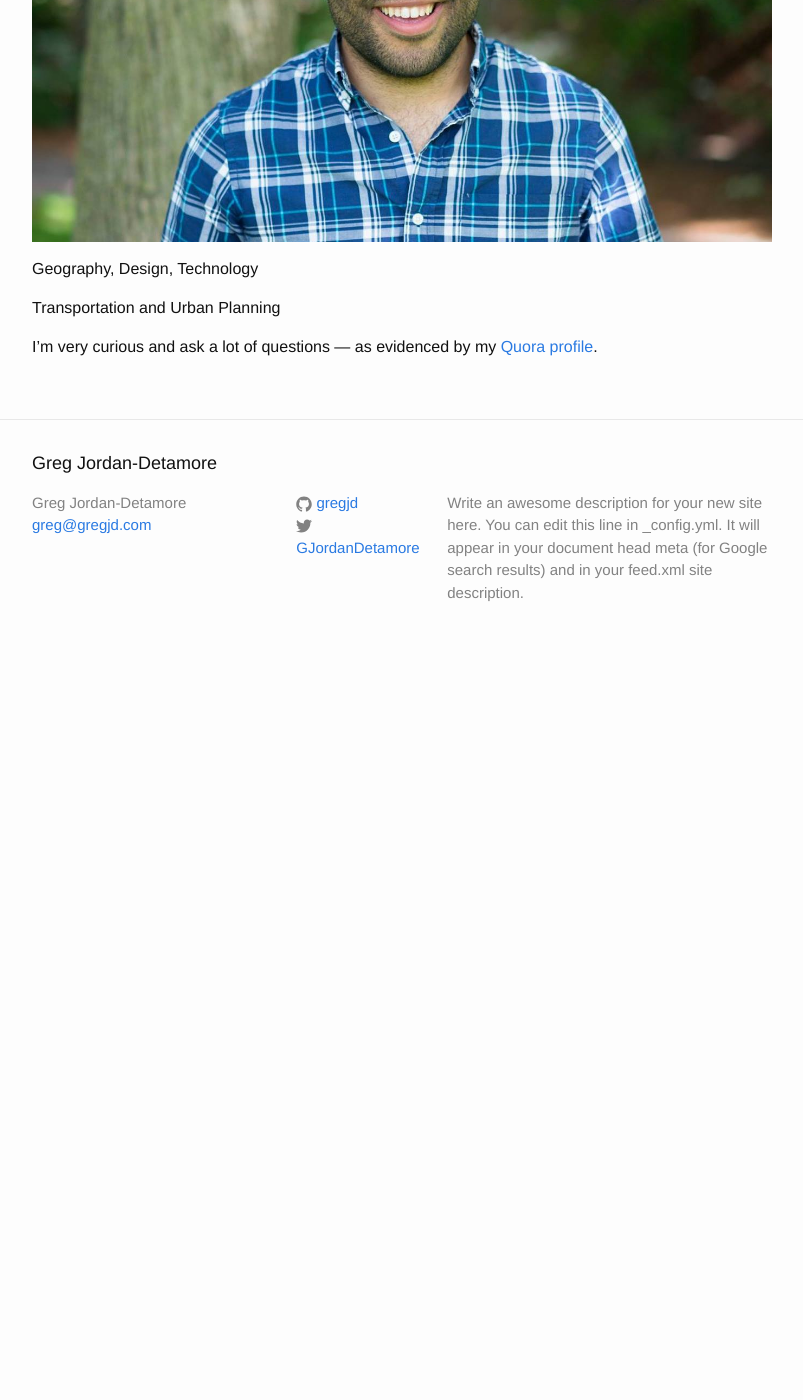
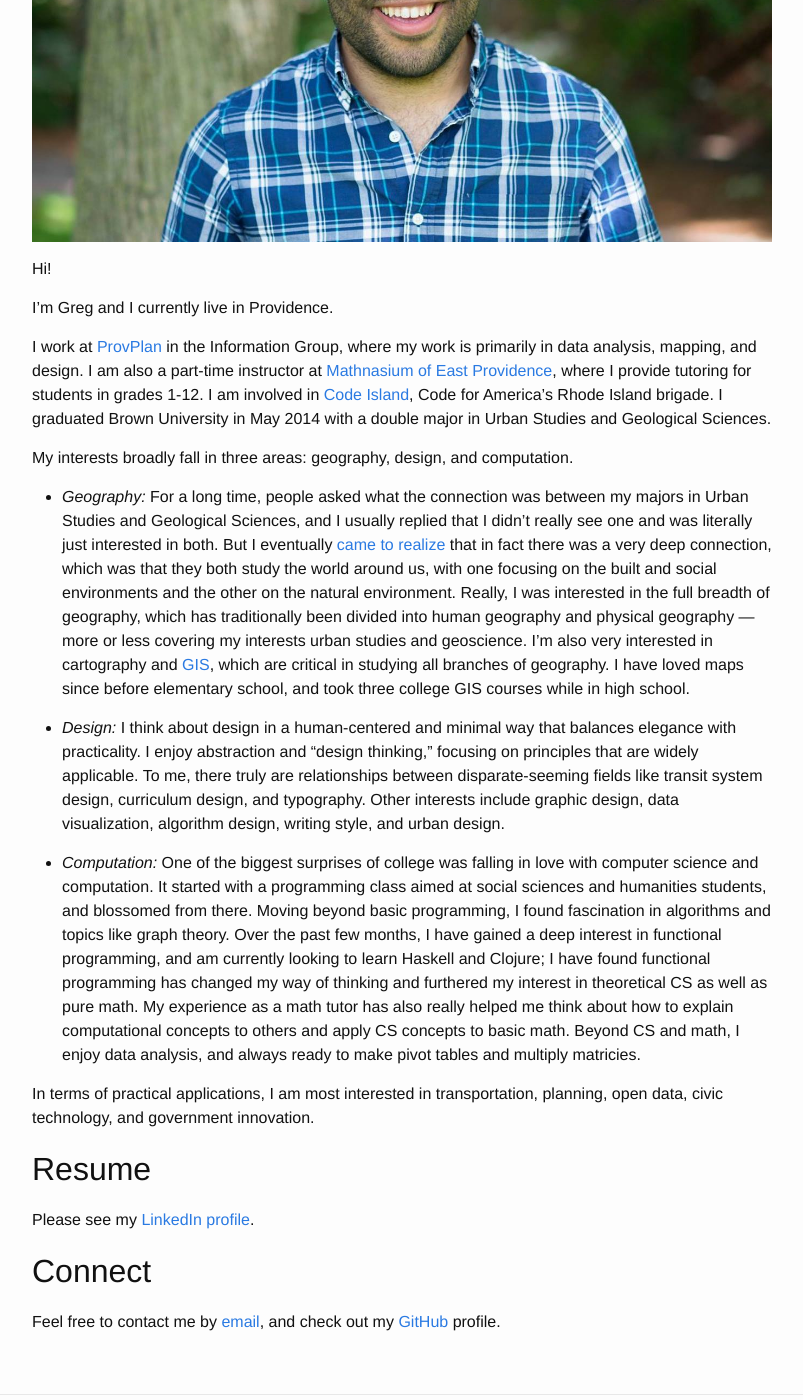
Before and after one commit to gregjd/gregjd.github.io, a Jekyll site: the page built from about/index.md, in a window 1280 px wide and 1400 px high, scrolled down 414 px. Shown: the whole window, without its empty margins (238-1041 px from the left). Built offline with Jekyll 4.4.1, drawn with Linux system fonts in a browser that asks for light colours; Markdown is read by kramdown in place of the engine named in the settings; before the commit the page ends 1078 px from its top, so only the background shows below that.

Commit message:
Update about page

```diff
--- a/about/index.md
+++ b/about/index.md
@@ -6,12 +6,29 @@ title: About
 ![Profile picture](/images/Profile_Pic_Cropped.png)
 
 
+Hi!
 
-Geography, Design, Technology
+I'm Greg and I currently live in Providence.
 
-Transportation and Urban Planning
+I work at [ProvPlan](http://provplan.org/) in the Information Group, where my work is primarily in data analysis, mapping, and design. I am also a part-time instructor at [Mathnasium of East Providence](http://www.mathnasium.com/eastprovidence), where I provide tutoring for students in grades 1-12. I am involved in [Code Island](http://code-island.org/), Code for America's Rhode Island brigade. I graduated Brown University in May 2014 with a double major in Urban Studies and Geological Sciences.
+
+My interests broadly fall in three areas: geography, design, and computation.
+
+* _Geography:_ For a long time, people asked what the connection was between my majors in Urban Studies and Geological Sciences, and I usually replied that I didn't really see one and was literally just interested in both. But I eventually [came to realize](http://www.brown.edu/academics/urban-studies/sites/brown.edu.academics.urban-studies/files/uploads/2014%20Urban%20Studies%20Newsletter_0.pdf#page=2) that in fact there was a very deep connection, which was that they both study the world around us, with one focusing on the built and social environments and the other on the natural environment. Really, I was interested in the full breadth of geography, which has traditionally been divided into human geography and physical geography --- more or less covering my interests urban studies and geoscience. I'm also very interested in cartography and [GIS](https://en.wikipedia.org/wiki/Geographic_information_system), which are critical in studying all branches of geography. I have loved maps since before elementary school, and took three college GIS courses while in high school.
+
+* _Design:_ I think about design in a human-centered and minimal way that balances elegance with practicality. I enjoy abstraction and "design thinking," focusing on principles that are widely applicable. To me, there truly are relationships between disparate-seeming fields like transit system design, curriculum design, and typography. Other interests include graphic design, data visualization, algorithm design, writing style, and urban design.
+
+* _Computation:_ One of the biggest surprises of college was falling in love with computer science and computation. It started with a programming class aimed at social sciences and humanities students, and blossomed from there. Moving beyond basic programming, I found fascination in algorithms and topics like graph theory. Over the past few months, I have gained a deep interest in functional programming, and am currently looking to learn Haskell and Clojure; I have found functional programming has changed my way of thinking and furthered my interest in theoretical CS as well as pure math. My experience as a math tutor has also really helped me think about how to explain computational concepts to others and apply CS concepts to basic math. Beyond CS and math, I enjoy data analysis, and always ready to make pivot tables and multiply matricies.
+
+
+In terms of practical applications, I am most interested in transportation, planning, open data, civic technology, and government innovation.
 
 
 
+## Resume
 
-I'm very curious and ask a lot of questions --- as evidenced by my [Quora profile](http://www.quora.com/Greg-Jordan-Detamore).
+Please see my [LinkedIn profile](https://www.linkedin.com/pub/greg-jordan-detamore/36/a42/a20).
+
+## Connect
+
+Feel free to contact me by [email](mailto:greg@gregjd.com), and check out my [GitHub](https://github.com/gregjd) profile.
```
